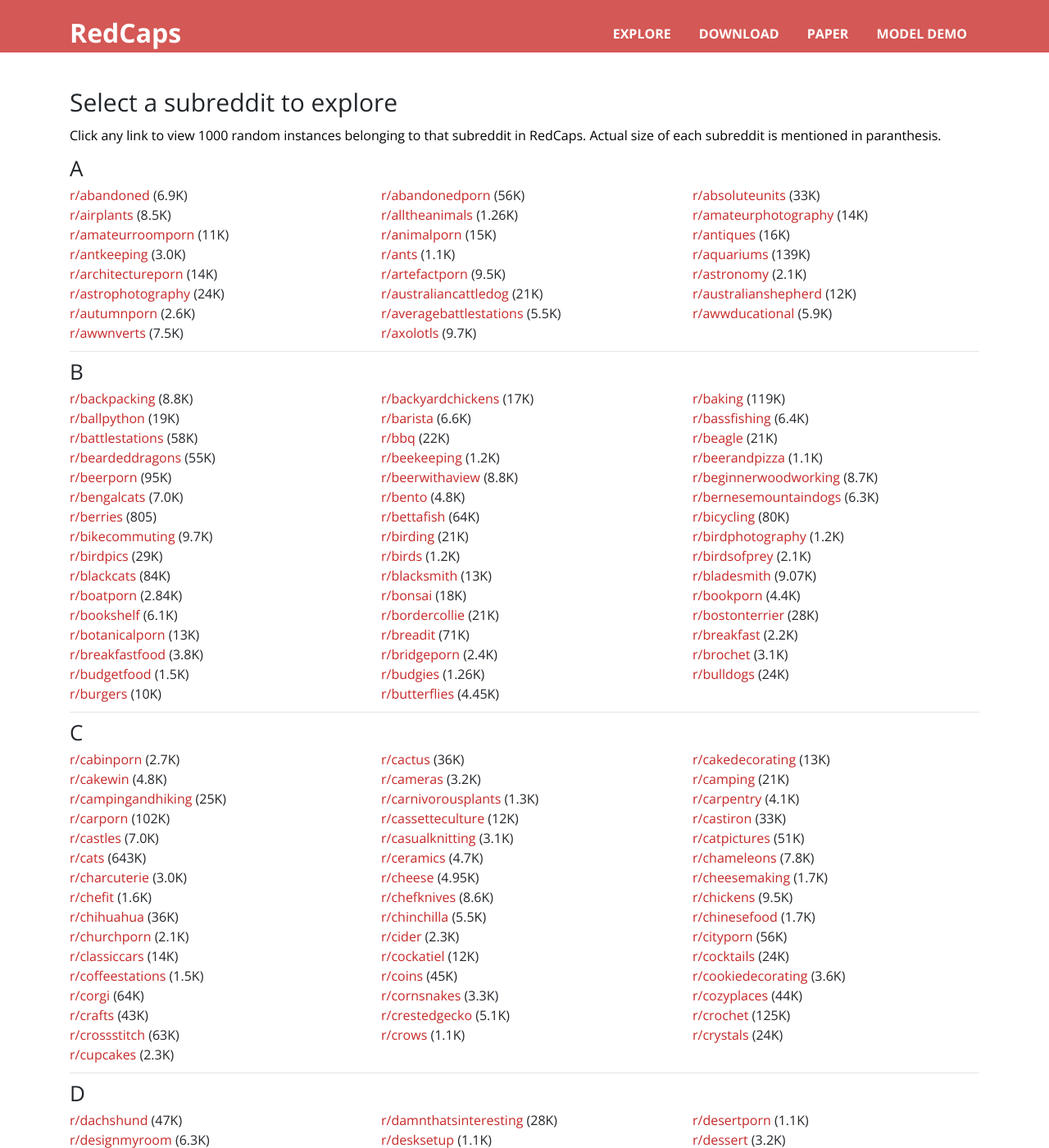
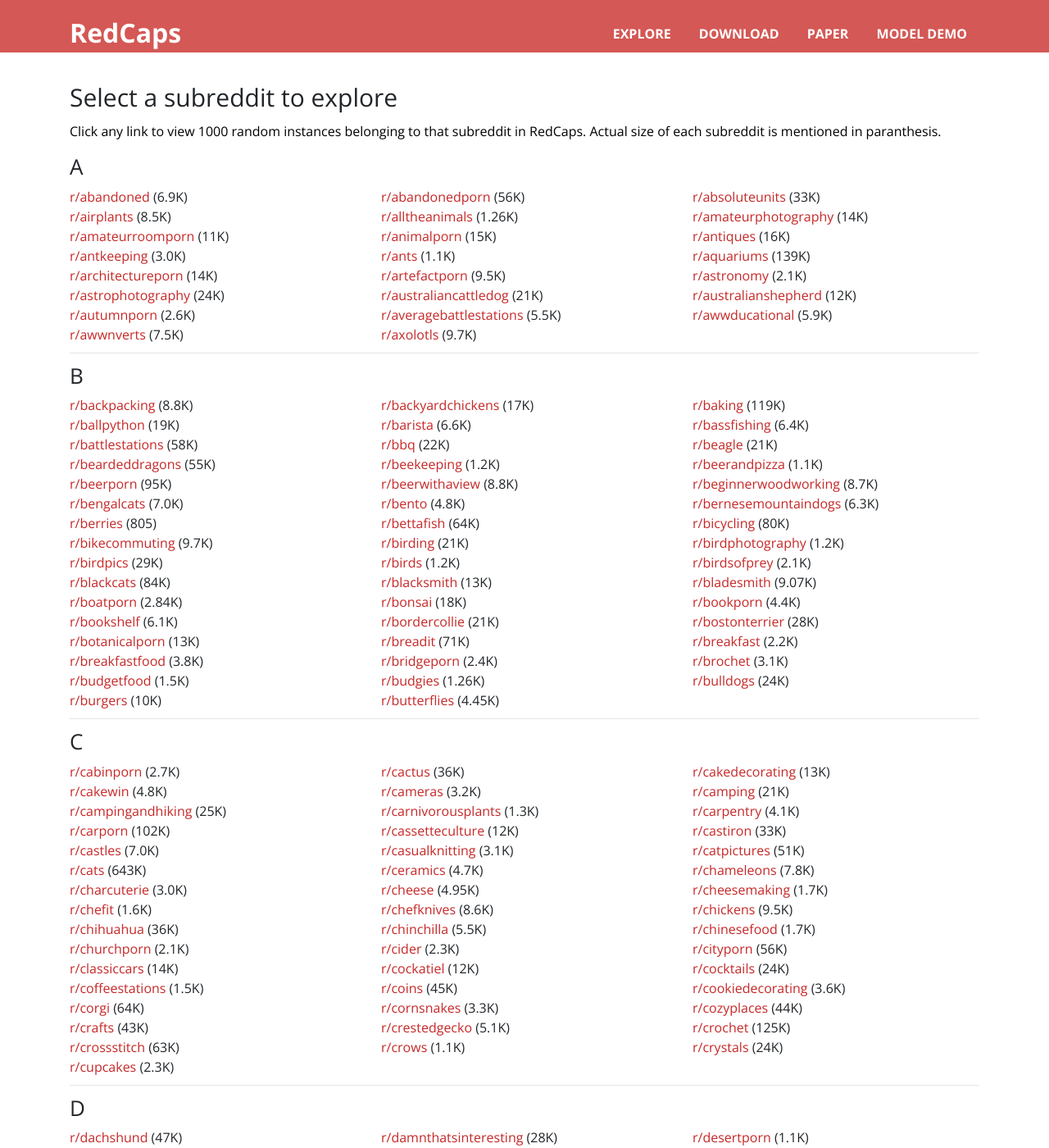
Before and after one commit to redcaps-dataset/redcaps-dataset.github.io, a Jekyll site: the page built from _pages/explore.md, in a window 1280 px wide and 1400 px high. Shown: the whole window at 82% size. Built offline with Jekyll 4.4.1, drawn with Linux system fonts in a browser that asks for light colours.

Commit message:
Update banner, add links, and home page sections css.

```diff
--- a/_includes/header.html
+++ b/_includes/header.html
@@ -18,7 +18,7 @@
               <a href="//openreview.net/forum?id=VjJxBi1p9zh" target="_blank">Paper</a>
             </li>
             <li class="nav-listitem">
-              <a href="//huggingface.co/spaces/zamborg/redcaps" target="_blank">Model Demo</a>
+              <a href="//huggingface.co/spaces/umichVision/virtex-redcaps" target="_blank">Model Demo</a>
             </li>
           </ul>
         </div>
--- /dev/null
+++ b/static/bibtex.txt
@@ -0,0 +1,6 @@
+@inproceedings{desai2021redcaps,
+    title={{RedCaps: Web-curated image-text data created by the people, for the people}},
+    author={Karan Desai and Gaurav Kaul and Zubin Aysola and Justin Johnson},
+    booktitle={NeurIPS Datasets and Benchmarks},
+    year={2021}
+}
--- a/static/css/_style.scss
+++ b/static/css/_style.scss
@@ -41,26 +41,22 @@
 
 h1 {
     font-size: 34px;
-    line-height: 1;
-    margin: 20px 0 20px 0;
+    line-height: 1.5;
 }
 
 h2 {
     font-size: 30px;
-    line-height: 1;
-    margin: 14px 0 14px 0;
+    line-height: 1.5;
 }
 
 h3 {
     font-size: 26px;
-    line-height: 1;
-    margin: 8px 0 8px 0;
+    line-height: 1.25;
 }
 
 h4 {
     font-size: 22px;
-    line-height: 1;
-    margin: 4px 0 4px 0;
+    line-height: 1.25;
 }
 
 p {
@@ -74,7 +70,6 @@
     text-decoration: none;
 }
 
-// Do not change anchor color on hover - simply add an underline.
 a:hover {
     color: inherit;
     text-decoration: none;
@@ -87,14 +82,6 @@
     height: 0;
     border-top: 1px solid rgba(0, 0, 0, 0.1);
     border-bottom: 1px solid rgba(255, 255, 255, 0.3);
-}
-
-.anchor:before {
-  display: block;
-  content: " ";
-  margin-top: -80px;
-  height: 80px;
-  visibility: hidden;
 }
 
 .float-right {
--- a/static/css/home.scss
+++ b/static/css/home.scss
@@ -8,6 +8,11 @@
  * Teasure figure and caption                   *
  ************************************************/
 
+// Add a faint gray underline in anchors of main section.
+.content a {
+    border-bottom: 1px solid rgba(0, 0, 0, 0.3);
+}
+
 #teaser-caption {
     display: block;
     font-size: $caption-fs;
@@ -15,18 +20,26 @@
     margin: 10px 0 20px 0;
 }
 
+// Generic title of any section on home page.
+.homesec-title {
+    margin-top: 1rem;
+}
+
+// Generic container for body of any section on home page.
+.homesec-content {
+    padding-top: 0.5rem;
+    padding-bottom: 0.5rem;
+
+    // First child in container must not have any left margin/padding so it can
+    // align nicely with the heading.
+    .col:first-child {
+        padding-left: 0;
+    }
+}
+
 /************************************************
  |  Paper                                       |
  ************************************************/
-
-.paper-container {
-    margin: 0;
-    padding: 0 0 20px 0;
-
-    div {
-        padding: 0;
-    }
-}
 
 .paper-title {
     font-size: $paper-title-fs;
@@ -40,28 +53,22 @@
 }
 
 .paper-banner {
-    border: 1px solid silver;
     margin: 10px 0 0 0;
     width: 100%;
+    box-shadow: 0 .5rem 1rem rgba(black, .15);
 
     img {
         width: 100%
     }
 }
 
+.paper-links {
+    margin: 5px 0 0 0;
+}
 
 /************************************************
  * People section                               *
  ************************************************/
-
-.people-container {
-    padding-top: 0.5rem;
-    padding-bottom: 0.5rem;
-
-    .col:first-child {
-        padding-left: 0;
-    }
-}
 
 /** Remove border from peoples' pictures. */
 .people-pic-hyperlink, .people-pic-hyperlink:hover {
--- a/static/css/redcaps-instance.scss
+++ b/static/css/redcaps-instance.scss
@@ -14,10 +14,6 @@
 
         .caption-span {
             font-size: 1rem;
-
-            a:hover {
-                color: $anchor-color;
-            }
         }
     }
 }
```
Also changed, not shown: _pages/download.md (+3 -0 lines), _pages/home.md (+22 -8 lines), static/img/redcaps_banner.png (deleted), static/img/tmp_logo.png (deleted), 1 other file.
